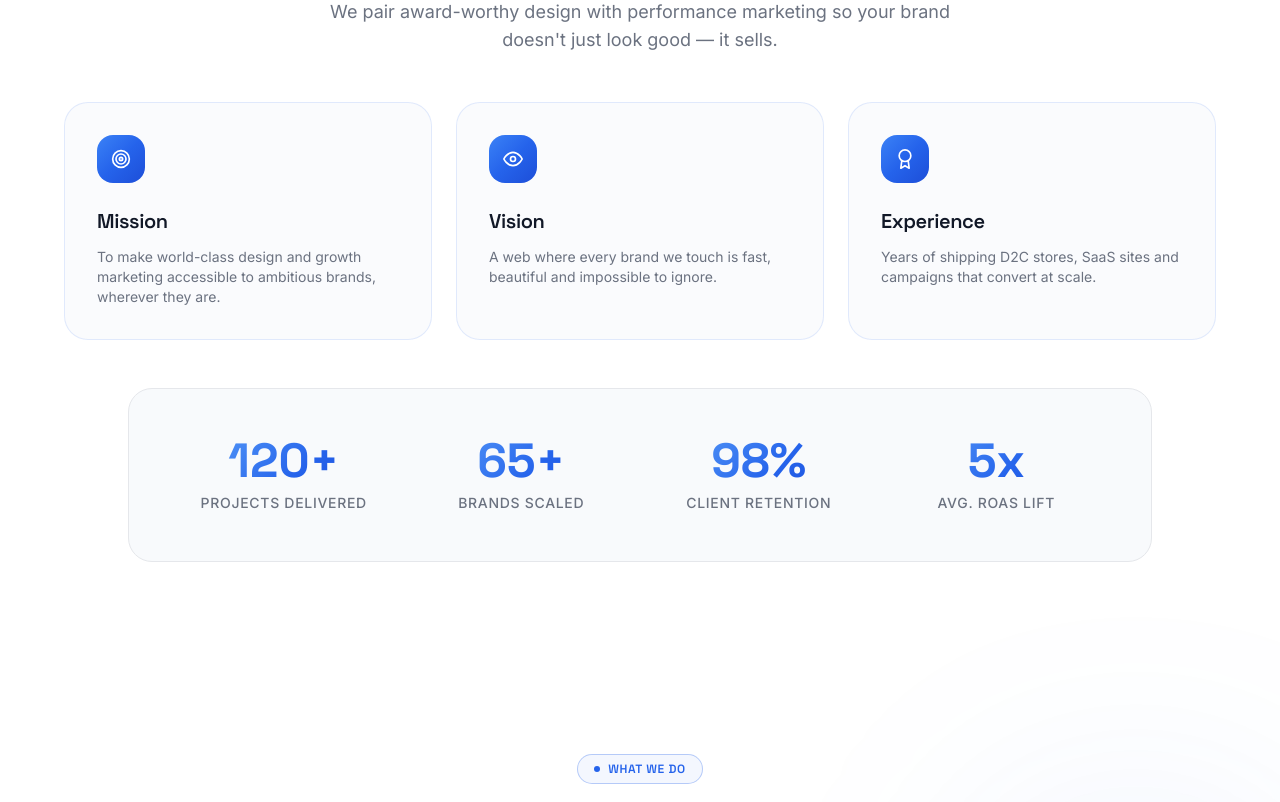
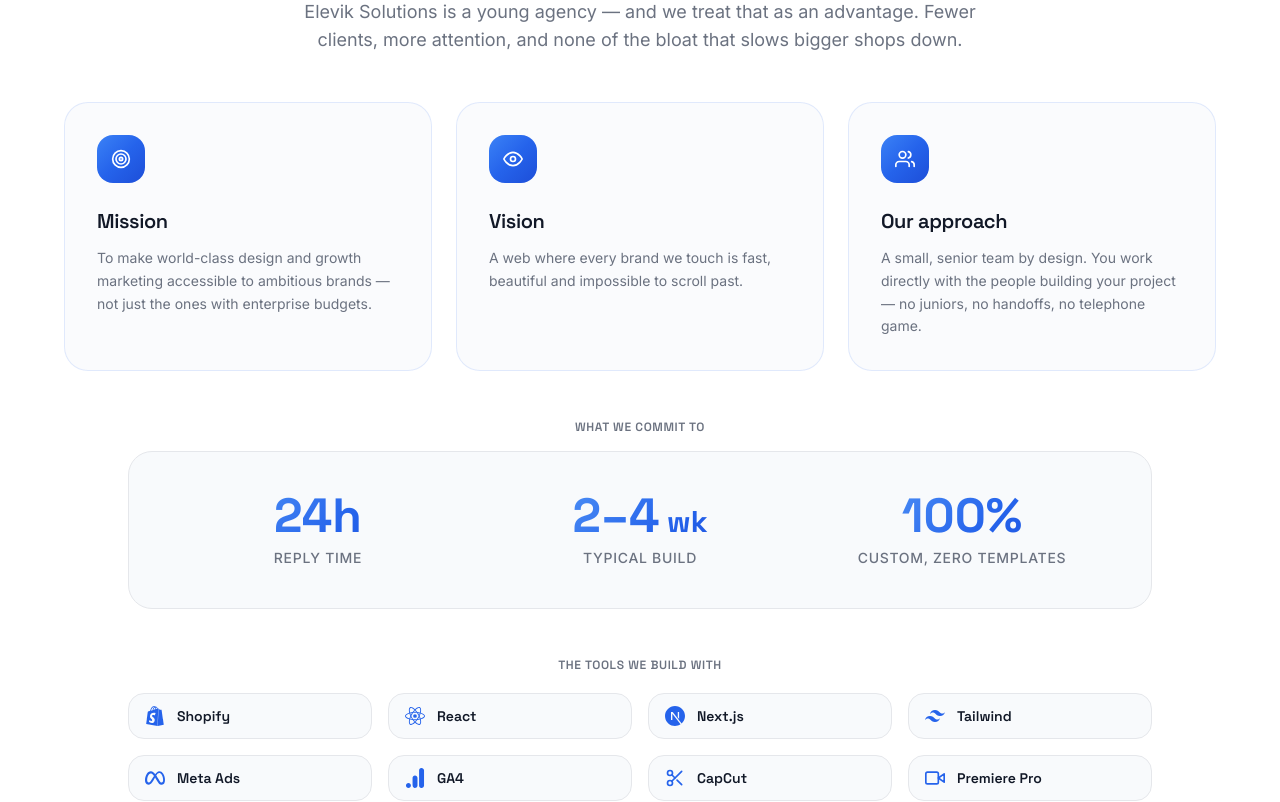
Before and after one commit to ahadqrsh/elevik-solutions, a React (Vite) app: page / in a window 1280 px wide. Shown: the part 1060-1862 px from the top of the page. Built offline with nearby package versions, Linux system fonts and the light colour scheme.

Commit message:
updated about  page and other changes

```diff
--- a/src/components/sections/About.jsx
+++ b/src/components/sections/About.jsx
@@ -1,22 +1,57 @@
 import { useEffect, useRef } from "react";
 import { gsap } from "gsap";
-import { FiTarget, FiEye, FiAward } from "react-icons/fi";
-import { STATS } from "../../utils/data.js";
-import { countUp } from "../../animations/scrollAnimation.js";
-import { fadeIn } from "../../animations/scrollAnimation.js";
+import { FiTarget, FiEye, FiUsers, FiVideo, FiScissors } from "react-icons/fi";
+import {
+  SiShopify, SiReact, SiNextdotjs, SiTailwindcss,
+  SiMeta, SiGoogleanalytics,
+} from "react-icons/si";
+import { countUp, fadeIn, fadeUp } from "../../animations/scrollAnimation.js";
 import SectionHeading from "../ui/SectionHeading.jsx";
 
 const PILLARS = [
-  { icon: FiTarget, title: "Mission", text: "To make world-class design and growth marketing accessible to ambitious brands, wherever they are." },
-  { icon: FiEye, title: "Vision", text: "A web where every brand we touch is fast, beautiful and impossible to ignore." },
-  { icon: FiAward, title: "Experience", text: "Years of shipping D2C stores, SaaS sites and campaigns that convert at scale." },
+  {
+    icon: FiTarget,
+    title: "Mission",
+    text: "To make world-class design and growth marketing accessible to ambitious brands — not just the ones with enterprise budgets.",
+  },
+  {
+    icon: FiEye,
+    title: "Vision",
+    text: "A web where every brand we touch is fast, beautiful and impossible to scroll past.",
+  },
+  {
+    icon: FiUsers,
+    title: "Our approach",
+    text: "A small, senior team by design. You work directly with the people building your project — no juniors, no handoffs, no telephone game.",
+  },
+];
+
+/* Honest, forward-looking commitments — every one of these is something
+   you control and can actually keep. Update them if your process changes. */
+const COMMITMENTS = [
+  { count: 24, suffix: "h", label: "Reply time" },
+  { display: "2–4", suffix: " wk", label: "Typical build" },
+  { count: 100, suffix: "%", label: "Custom, zero templates" }
+];
+
+const STACK = [
+  { icon: SiShopify, name: "Shopify" },
+  { icon: SiReact, name: "React" },
+  { icon: SiNextdotjs, name: "Next.js" },
+  { icon: SiTailwindcss, name: "Tailwind" },
+  { icon: SiMeta, name: "Meta Ads" },
+  { icon: SiGoogleanalytics, name: "GA4" },
+  { icon: FiScissors, name: "CapCut" },
+  { icon: FiVideo, name: "Premiere Pro" },
 ];
 
 export default function About() {
   const scope = useRef(null);
+
   useEffect(() => {
     const ctx = gsap.context(() => {
       fadeIn(".about-pillar", "up", scope.current);
+      fadeUp(".stack-item", ".stack-grid");
       scope.current.querySelectorAll("[data-count]").forEach((el) =>
         countUp(el, Number(el.dataset.count), el.dataset.suffix || "")
       );
@@ -25,32 +60,82 @@ export default function About() {
   }, []);
 
   return (
-    <section id="about" ref={scope} className="relative px-5 py-16 md:px-8 md:py-24">
+    <section
+      id="about"
+      ref={scope}
+      className="relative overflow-hidden px-4 py-16 sm:px-5 md:px-8 md:py-24"
+    >
       <SectionHeading
-        eyebrow="Who We Are"
-        title="A studio obsessed with growth"
-        subtitle="We pair award-worthy design with performance marketing so your brand doesn't just look good — it sells."
+        eyebrow="Who we are"
+        title="A new studio, built on modern craft"
+        subtitle="Elevik Solutions is a young agency — and we treat that as an advantage. Fewer clients, more attention, and none of the bloat that slows bigger shops down."
       />
 
-      <div className="mx-auto mt-12 grid max-w-6xl gap-6 md:grid-cols-3">
+      {/* ── Pillars ── */}
+      <div className="mx-auto mt-12 grid w-full max-w-6xl gap-4 sm:gap-6 md:grid-cols-3">
         {PILLARS.map((p) => (
-          <div key={p.title} className="about-pillar glass rounded-3xl p-8">
-            <span className="grid h-12 w-12 place-items-center rounded-2xl bg-brand-gradient text-white">
+          <div key={p.title} className="about-pillar glass min-w-0 rounded-3xl p-6 sm:p-8">
+            <span className="grid h-11 w-11 flex-none place-items-center rounded-2xl bg-brand-gradient text-white sm:h-12 sm:w-12">
               <p.icon size={20} />
             </span>
-            <h3 className="mt-6 font-display text-xl font-semibold">{p.title}</h3>
-            <p className="mt-3 text-sm text-light-muted dark:text-dark-muted">{p.text}</p>
+            <h3 className="mt-5 break-words font-display text-lg font-semibold sm:mt-6 sm:text-xl">
+              {p.title}
+            </h3>
+            <p className="mt-3 break-words text-sm leading-relaxed text-light-muted dark:text-dark-muted">
+              {p.text}
+            </p>
           </div>
         ))}
       </div>
 
-      <div className="mx-auto mt-12 grid max-w-5xl grid-cols-2 gap-4 rounded-3xl border border-light-line bg-light-card p-5 dark:border-dark-line dark:bg-dark-card sm:gap-6 sm:p-8 md:grid-cols-4 md:p-12">
-        {STATS.map((s) => (
-          <div key={s.label} className="text-center">
-            <p className="font-display text-3xl font-bold text-gradient sm:text-4xl md:text-5xl" data-count={s.value} data-suffix={s.suffix}>0{s.suffix}</p>
-            <p className="mt-2 text-xs font-medium uppercase tracking-wider text-light-muted dark:text-dark-muted md:text-sm">{s.label}</p>
-          </div>
-        ))}
+      {/* ── What we commit to ── */}
+      <div className="mx-auto mt-10 w-full max-w-5xl sm:mt-12">
+        <p className="mb-4 text-center font-display text-xs font-semibold uppercase tracking-wider text-light-muted dark:text-dark-muted">
+          What we commit to
+        </p>
+        <div className="grid grid-cols-3 gap-3 rounded-3xl border border-light-line bg-light-card p-5 dark:border-dark-line dark:bg-dark-card sm:gap-6 sm:p-8 md:p-10">
+          {COMMITMENTS.map((c) => (
+            <div key={c.label} className="min-w-0 text-center">
+              {c.count != null ? (
+                <p
+                  className="text-gradient font-display text-3xl font-bold sm:text-4xl md:text-5xl"
+                  data-count={c.count}
+                  data-suffix={c.suffix}
+                >
+                  0{c.suffix}
+                </p>
+              ) : (
+                <p className="text-gradient font-display text-3xl font-bold sm:text-4xl md:text-5xl">
+                  {c.display}
+                  <span className="text-xl sm:text-2xl md:text-3xl">{c.suffix}</span>
+                </p>
+              )}
+              <p className="mt-2 break-words text-[11px] font-medium uppercase leading-tight tracking-wider text-light-muted dark:text-dark-muted sm:text-xs md:text-sm">
+                {c.label}
+              </p>
+            </div>
+          ))}
+        </div>
+      </div>
+
+      {/* ── Tech stack ── */}
+      <div className="stack-grid mx-auto mt-10 w-full max-w-5xl sm:mt-12">
+        <p className="mb-5 text-center font-display text-xs font-semibold uppercase tracking-wider text-light-muted dark:text-dark-muted">
+          The tools we build with
+        </p>
+        <div className="grid grid-cols-2 gap-3 min-[420px]:grid-cols-3 sm:grid-cols-4 sm:gap-4">
+          {STACK.map((s) => (
+            <div
+              key={s.name}
+              className="stack-item group flex min-w-0 items-center gap-2.5 rounded-2xl border border-light-line bg-light-card px-3 py-3 transition-all duration-500 hover:-translate-y-1 hover:border-brand/40 dark:border-dark-line dark:bg-dark-card sm:gap-3 sm:px-4"
+            >
+              <s.icon className="h-5 w-5 flex-none text-brand transition-transform duration-500 group-hover:scale-110" />
+              <span className="min-w-0 truncate font-display text-xs font-semibold sm:text-sm">
+                {s.name}
+              </span>
+            </div>
+          ))}
+        </div>
       </div>
     </section>
   );
--- a/src/components/sections/Hero.jsx
+++ b/src/components/sections/Hero.jsx
@@ -60,9 +60,6 @@ export default function Hero() {
             <MagneticButton as="a" href={WHATSAPP_LINK} target="_blank" rel="noopener noreferrer" className="hero-cta">
               Book Free Consultation <FiArrowRight />
             </MagneticButton>
-            <MagneticButton as="a" href="#portfolio" variant="ghost" className="hero-cta">
-              Explore Our Work <FiArrowUpRight />
-            </MagneticButton>
           </div>
         </div>
 
--- a/src/utils/data.js
+++ b/src/utils/data.js
@@ -19,13 +19,6 @@ export const HERO_CARDS = [
   { label: "SEO", icon: FiSearch },
   { label: "Content Creation", icon: FiEdit3 },
   { label: "Meta Ads", icon: FiTarget },
-];
-
-export const STATS = [
-  { value: 120, suffix: "+", label: "Projects Delivered" },
-  { value: 65, suffix: "+", label: "Brands Scaled" },
-  { value: 98, suffix: "%", label: "Client Retention" },
-  { value: 5, suffix: "x", label: "Avg. ROAS Lift" },
 ];
 
 export const SERVICES = [
```
